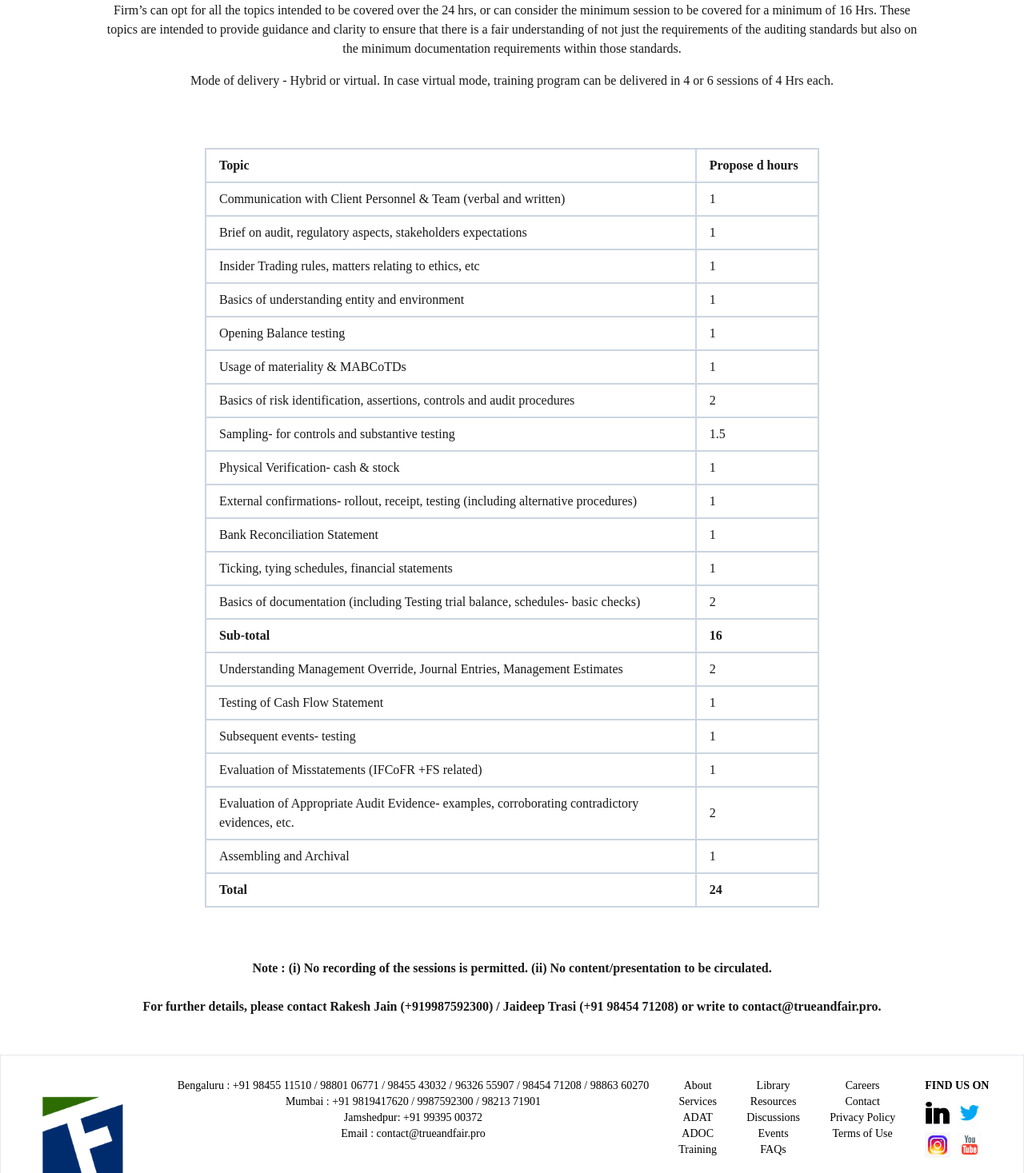
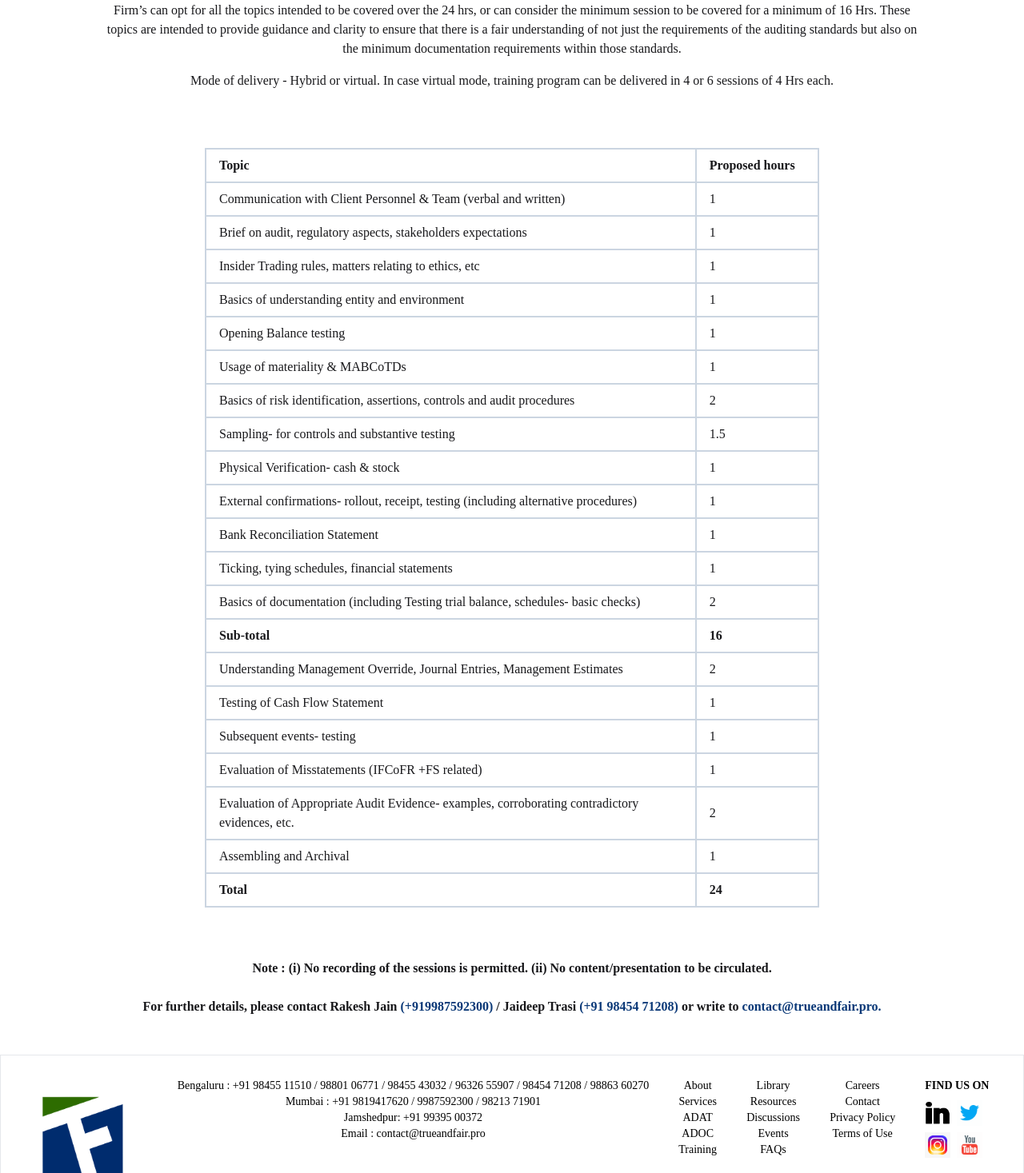
Before and after one commit to TRUENFAIR/trueandfair, a Next.js app: page /training in a window 1280 px wide. Shown: the part 833-2300 px from the top of the page at 80% size. Built offline with nearby package versions, Linux system fonts and the light colour scheme.

Commit message:
new color changes

```diff
--- a/components/module/ModuleFive.js
+++ b/components/module/ModuleFive.js
@@ -31,7 +31,7 @@ const ModuleFive = () => {
                         </th>
                         <th className="border-2 border-slate-300 px-4 py-2 w-[20%]">
                           {" "}
-                          Propose d hours
+                          Proposed hours
                         </th>
                       </tr>
                     </thead>
@@ -366,12 +366,14 @@ const ModuleFive = () => {
                 <p className="text-center font-semibold ">
                   <span>
                     For further details, please contact Rakesh Jain{" "}
-                    <span>{`(+919987592300)`}</span>
+                    <span className="text-blue">{`(+919987592300)`}</span>
                   </span>
                   <span>
                     {" "}
-                    / Jaideep Trasi <span>{`(+91 98454 71208)`}</span> or write
-                    to <span className=""> contact@trueandfair.pro.</span>
+                    / Jaideep Trasi{" "}
+                    <span className="text-blue">{`(+91 98454 71208)`}</span> or
+                    write to{" "}
+                    <span className="text-blue"> contact@trueandfair.pro.</span>
                   </span>
                   <br />
                 </p>
--- a/components/module/ModuleFour.js
+++ b/components/module/ModuleFour.js
@@ -32,7 +32,7 @@ const ModuleFour = () => {
                         </th>
                         <th className="border-2 border-slate-300 text-left px-4 py-2 w-[20%]">
                           {" "}
-                          Propose d hours
+                          Proposed hours
                         </th>
                       </tr>
                     </thead>
@@ -222,12 +222,14 @@ const ModuleFour = () => {
                 <p className="text-center font-semibold ">
                   <span>
                     For further details, please contact Rakesh Jain{" "}
-                    <span>{`(+919987592300)`}</span>
+                    <span className="text-blue">{`(+919987592300)`}</span>
                   </span>
                   <span>
                     {" "}
-                    / Jaideep Trasi <span>{`(+91 98454 71208)`}</span> or write
-                    to <span className=""> contact@trueandfair.pro.</span>
+                    / Jaideep Trasi{" "}
+                    <span className="text-blue">{`(+91 98454 71208)`}</span> or
+                    write to{" "}
+                    <span className="text-blue"> contact@trueandfair.pro.</span>
                   </span>
                   <br />
                 </p>
--- a/components/module/ModuleThree.js
+++ b/components/module/ModuleThree.js
@@ -33,7 +33,7 @@ const ModuleThree = () => {
                         </th>
                         <th className="border-2 border-slate-300 px-4 text-left py-2 w-[20%]">
                           {" "}
-                          Propose d hours
+                          Proposed hours
                         </th>
                       </tr>
                     </thead>
@@ -68,12 +68,13 @@ const ModuleThree = () => {
                 <p className="text-center font-semibold ">
                   <span>
                     For further details, please contact Rakesh Jain{" "}
-                    <span>{`(+919987592300)`}</span>
+                    <span className="text-blue"> {`(+919987592300)`}</span>
                   </span>
-                  <span>
+                  <span className="">
                     {" "}
-                    / Jaideep Trasi <span>{`(+91 98454 71208)`}</span> or write
-                    to <span className=""> contact@trueandfair.pro.</span>
+                    / Jaideep Trasi{" "}
+                    <span className="text-blue">{`(+91 98454 71208)`}</span> or
+                    write to <span className="text-blue"> contact@trueandfair.pro.</span>
                   </span>
                   <br />
                 </p>
--- a/components/module/ModuleTwo.js
+++ b/components/module/ModuleTwo.js
@@ -32,7 +32,7 @@ const ModuleTwo = () => {
                         </th>
                         <th className="border-2 border-slate-300 px-4 text-left py-2 w-[20%]">
                           {" "}
-                          Propose d hours
+                          Proposed hours
                         </th>
                       </tr>
                     </thead>
@@ -139,12 +139,14 @@ const ModuleTwo = () => {
                 <p className="text-center font-semibold ">
                   <span>
                     For further details, please contact Rakesh Jain{" "}
-                    <span>{`(+919987592300)`}</span>
+                    <span className="text-blue">{`(+919987592300)`}</span>
                   </span>
                   <span>
                     {" "}
-                    / Jaideep Trasi <span>{`(+91 98454 71208)`}</span> or write
-                    to <span className=""> contact@trueandfair.pro.</span>
+                    / Jaideep Trasi{" "}
+                    <span className="text-blue">{`(+91 98454 71208)`}</span> or
+                    write to{" "}
+                    <span className="text-blue"> contact@trueandfair.pro.</span>
                   </span>
                   <br />
                 </p>
--- a/components/module/moduleOne.js
+++ b/components/module/moduleOne.js
@@ -33,7 +33,7 @@ const ModuleOne = () => {
                         </th>
                         <th className="border-2 border-slate-300 px-4 text-left py-2 w-[20%]">
                           {" "}
-                          Propose d hours
+                          Proposed hours
                         </th>
                       </tr>
                     </thead>
@@ -252,12 +252,14 @@ const ModuleOne = () => {
                 <p className="text-center font-semibold ">
                   <span>
                     For further details, please contact Rakesh Jain{" "}
-                    <span>{`(+919987592300)`}</span>
+                    <span className="text-blue">{`(+919987592300)`}</span>
                   </span>
                   <span>
                     {" "}
-                    / Jaideep Trasi <span>{`(+91 98454 71208)`}</span> or write
-                    to <span className=""> contact@trueandfair.pro.</span>
+                    / Jaideep Trasi{" "}
+                    <span className="text-blue">{`(+91 98454 71208)`}</span> or
+                    write to{" "}
+                    <span className="text-blue"> contact@trueandfair.pro.</span>
                   </span>
                   <br />
                 </p>
```
